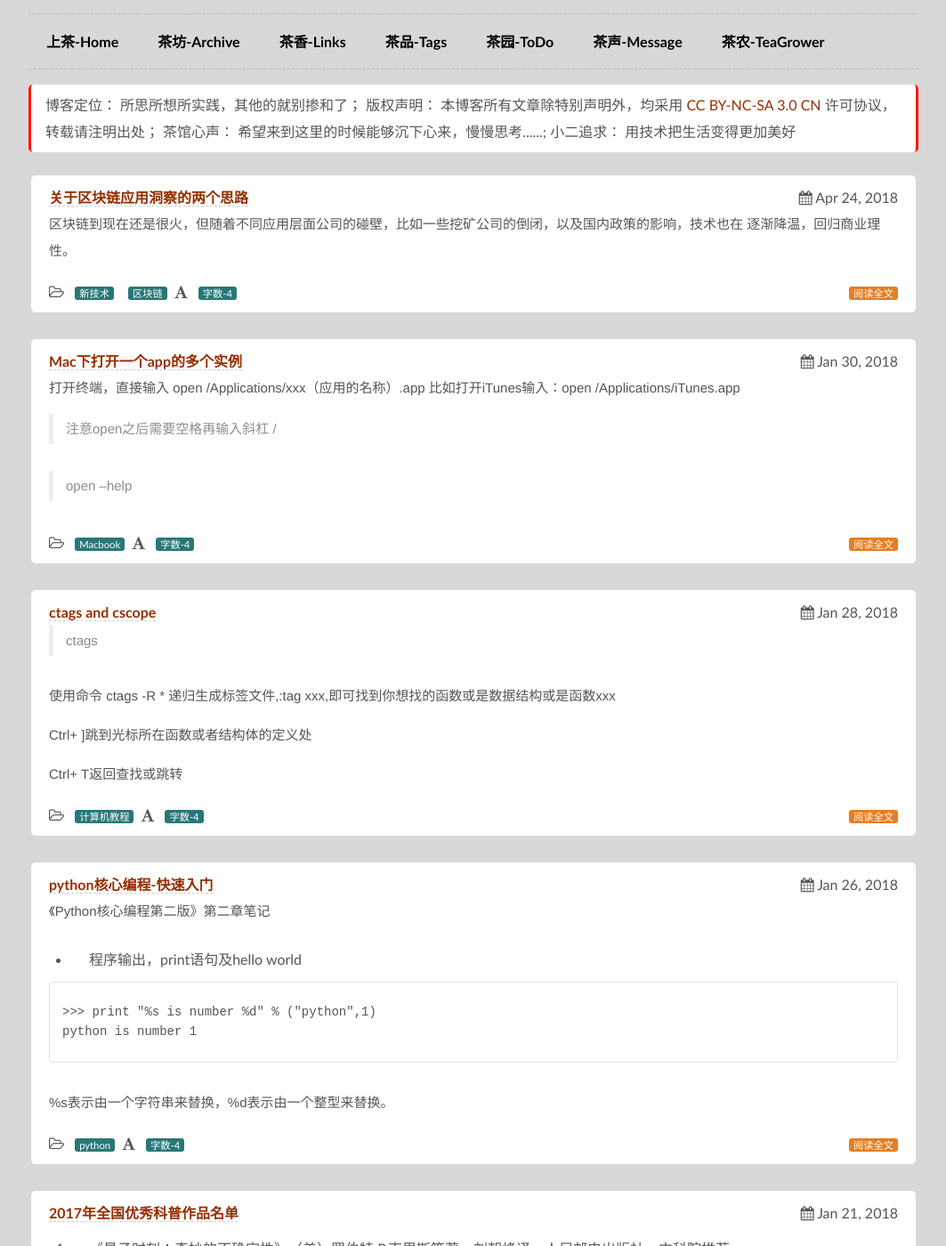
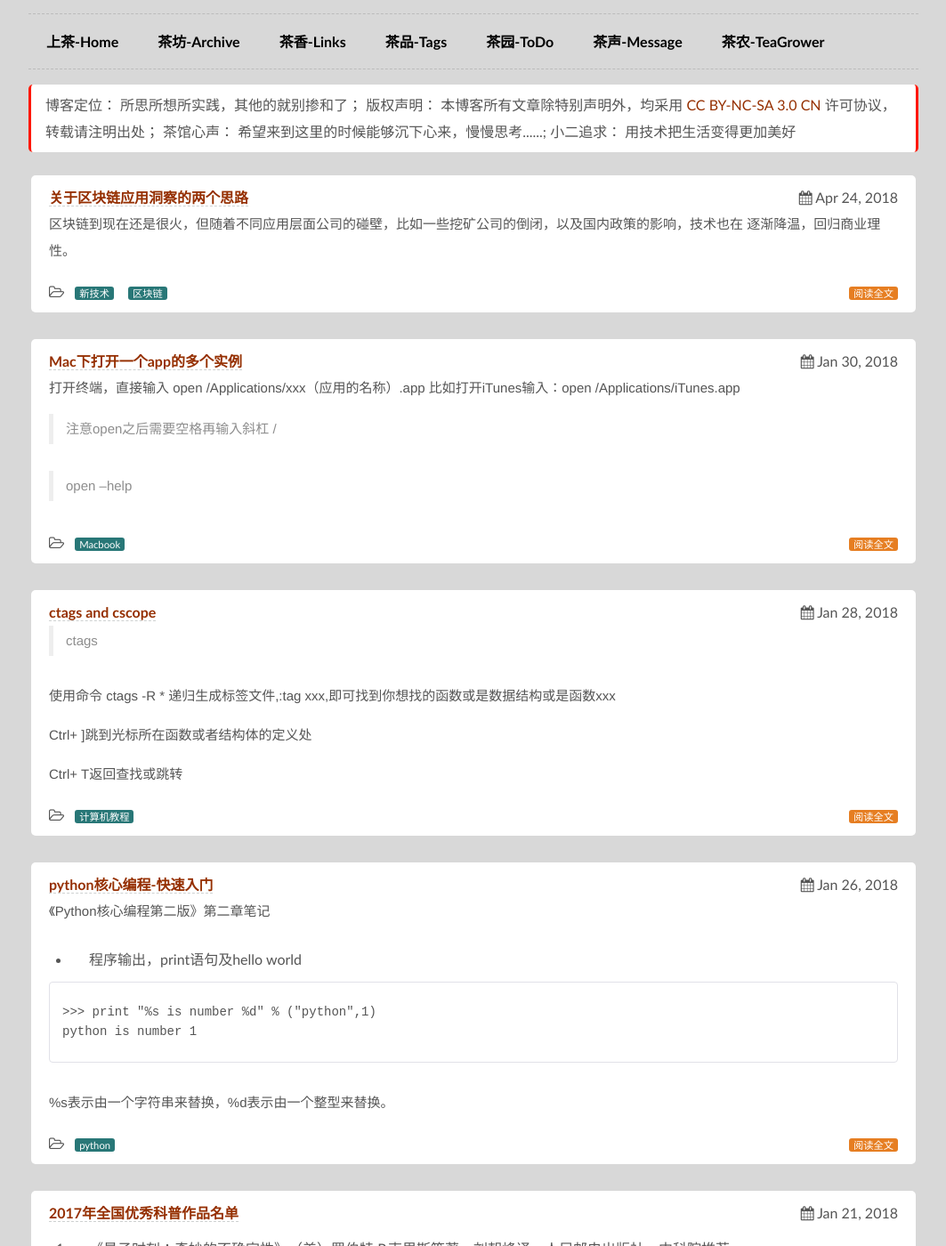
Before and after one commit to fk1091889767/tanwubin.github.io, a Jekyll site: the page built from index.html, in a window 1280 px wide and 1400 px high. Shown: the whole window at 89% size, without its empty margins (108-1171 px from the left). Built offline with Jekyll 4.4.1, drawn with Linux system fonts in a browser that asks for light colours; some of the changed text lies outside the part shown.

Commit message:
character numbers

```diff
--- a/_includes/themes/effector-wide/index.html
+++ b/_includes/themes/effector-wide/index.html
@@ -12,9 +12,7 @@
     <a class="labeltag label-important" href="/tag/#{{ tag }}">{{ tag }}</a>&nbsp;&nbsp;
     {% endfor %}
     </span>
-    <span class="tags"><i class="fa fa-font" aria-hidden="true"></i>&nbsp;
-    <a class="labeltag label-important">字数-{{ page.content | number_of_words }}</a>&nbsp;&nbsp;
-    </span>
+
     <span class="readall"><a class="label label-important" href="{{ post.url }}"> <font color="white">阅读全文</font></a></span>
 </li><br>
 {% endfor %}
--- a/_includes/themes/effector-wide/post.html
+++ b/_includes/themes/effector-wide/post.html
@@ -1,9 +1,10 @@
 <div class="wrapperpage">
 <article>
 <div>
-{% for tag in page.tags %}
+<!--{% for tag in page.tags %}
     <a class="labeltag pull-right" href="/tag/#{{ tag }}">{{ tag }}</a>
-{% endfor %}
+{% endfor %}-->
+    <a class="labeltag pull-right"><i class="fa fa-font" aria-hidden="true"></i>&nbsp{{ page.content | number_of_words }}</a>&nbsp;&nbsp;
 </div>
 
 <h1><a href="{{ page.url }}">{{ page.title }}</a> </h1>
```
